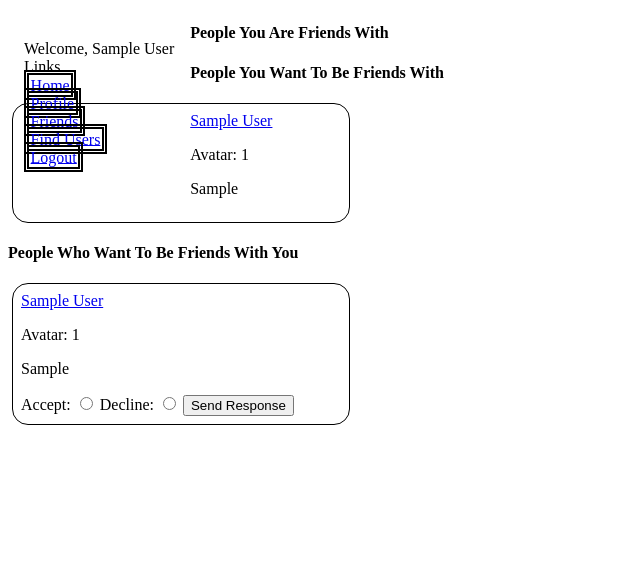
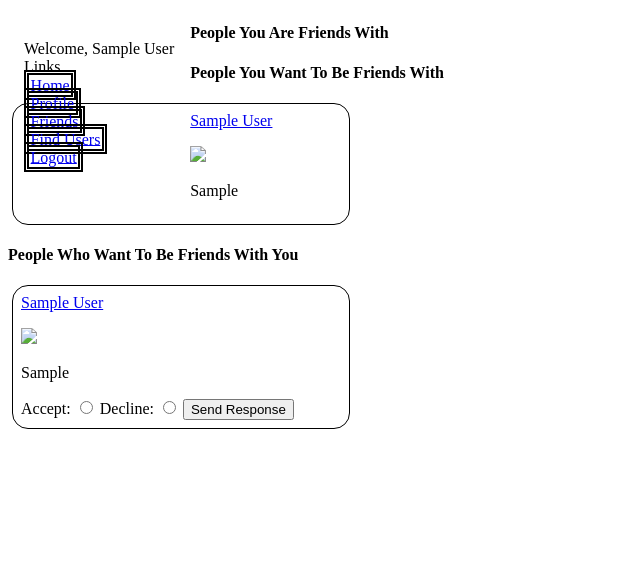
Before and after one commit to gik0geck0/csci445_social_network, a PHP site: page /friends.php?user=1 in a window 1280 px wide. Shown: the part 109-693 px from the top of the page, without its empty margins (0-640 px from the left). Run offline with PHP 8.4, Linux system fonts and the light colour scheme; the visitor is signed in with stand-in values (Sample User, id 1); tables that the repository leaves empty hold one stand-in row (values such as "Sample post"); data that the repository does not hold is empty.

Commit message:
put profile pictures into friends list page

```diff
--- a/friends.php
+++ b/friends.php
@@ -43,7 +43,7 @@
 		while($prepQuery->fetch()){?>
 			<div id="friend<?=$FirstName?>" class="friend">
 				<a href="profile.php?target=<?= $UID ?>" ><?=$FirstName.' '.$LastName?></a>
-				<p>Avatar: <?=$ImageID?></p>
+				<p><img src="image_file.php?image_id=<?= $ImageID ?>"></p>
 				<p><?=$Gender?></p>
 			</div>
 		<?php
@@ -68,7 +68,7 @@
 		while($prepQuery->fetch()){?>
 			<div id="pending<?=$FirstName?>" class="friend">
 				<a href="profile.php?target=<?= $UID ?>" ><?=$FirstName.' '.$LastName?></a>
-				<p>Avatar: <?=$ImageID?></p>
+				<p><img src="image_file.php?image_id=<?= $ImageID ?>"></p>
 				<p><?=$Gender?></p>
 			</div>
 		<?php
@@ -93,7 +93,7 @@
 		while($prepQuery->fetch()){?>
 			<div id="pending<?=$FirstName?>" class="friend">
 				<a href="profile.php?target=<?= $UID ?>" ><?=$FirstName.' '.$LastName?></a>
-				<p>Avatar: <?=$ImageID?></p>
+				<p><img src="image_file.php?image_id=<?= $ImageID ?>"></p>
 				<p><?=$Gender?></p>
 				<form action="processFriend.php" method="POST">
 					Accept:
```
